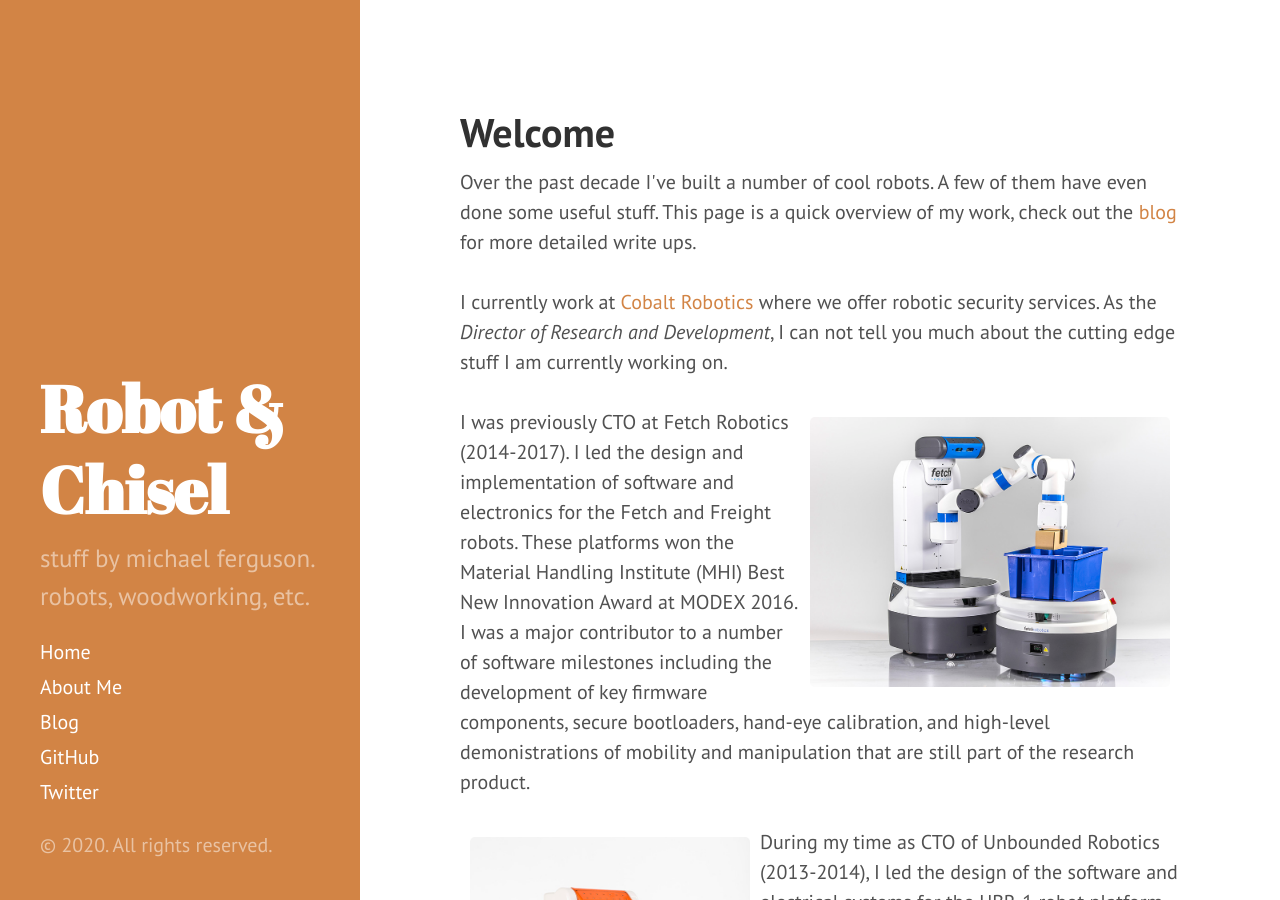
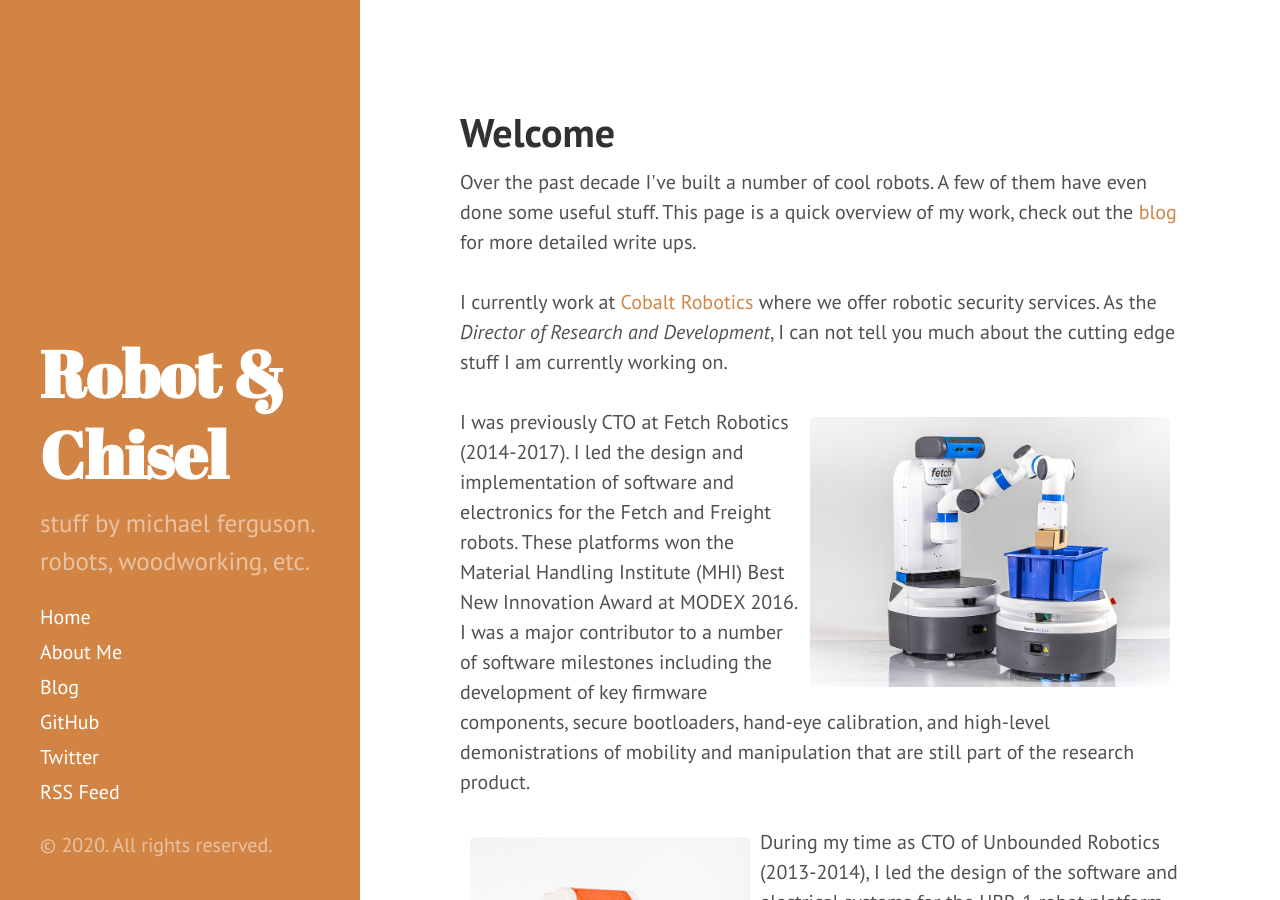
Before and after one commit to robotandchisel/robotandchisel.github.io, a Jekyll site: the page built from index.html, in a window 1280 px wide and 900 px high. Built offline with Jekyll 4.4.1, drawn with Linux system fonts in a browser that asks for light colours.

Commit message:
add RSS feed link to sidebar

```diff
--- a/_includes/sidebar.html
+++ b/_includes/sidebar.html
@@ -29,6 +29,7 @@
       <a class="sidebar-nav-item {% if page.url contains 'blog' %} active {% endif %} " href="/{{ site.baseurl }}blog">Blog</a>
       <a class="sidebar-nav-item" href="https://github.com/mikeferguson">GitHub</a>
       <a class="sidebar-nav-item" href="https://twitter.com/therealfergs">Twitter</a>
+      <a class="sidebar-nav-item" href="/{{ site.base_url }}rss.xml">RSS Feed</a>
     </nav>
 
     <p>&copy; {{ site.time | date: '%Y' }}. All rights reserved.</p>
```
